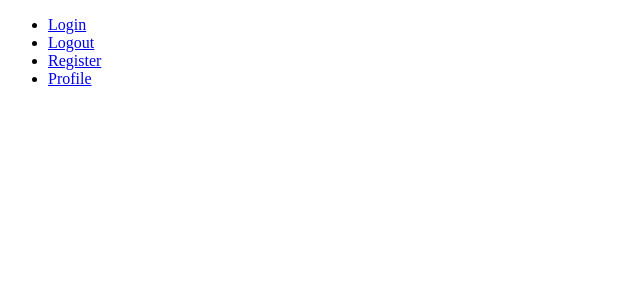
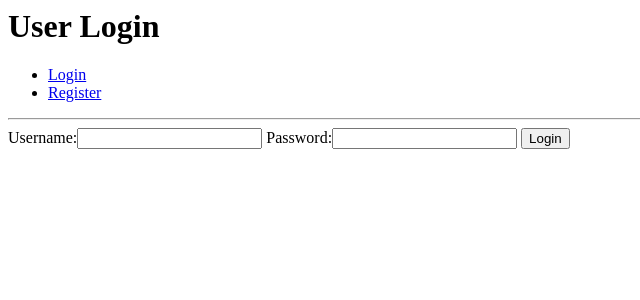
Before and after one commit to elkrojo/django-authentication, a Django app: page /accounts/login/ in a window 1280 px wide. Shown: the top 300 px of the page, without its empty margins (0-640 px from the left). Run offline with Django 3.2, Linux system fonts and the light colour scheme.

Commit message:
Added login and logout authentication & implemented inherited html blocks

```diff
--- /dev/null
+++ b/accounts/forms.py
@@ -0,0 +1,8 @@
+from django import forms
+
+
+class UserLoginForm(forms.Form):
+    """Form to be used to log users in"""
+
+    username = forms.CharField()
+    password = forms.CharField(widget=forms.PasswordInput)
--- a/accounts/templates/index.html
+++ b/accounts/templates/index.html
@@ -1,19 +1,5 @@
-<!DOCTYPE html>
-<html lang="en">
-    <head>
-        <meta charset="UTF-8">
-        <meta name="viewport" content="width=device-width, initial-scale=1.0">
-        <meta http-equiv="X-UA-Compatible" content="ie=edge">
-        <title>Django Auth</title>
-    </head>
-    <body>
-        <nav>
-            <ul>
-                <li><a href="#">Login</a></li>
-                <li><a href="#">Logout</a></li>
-                <li><a href="#">Register</a></li>
-                <li><a href="#">Profile</a></li>
-            </ul>
-        </nav>
-    </body>
-</html>
+{% extends 'base.html' %}
+
+{% block page_title %}Home Page{% endblock %}
+
+{% block page_heading %}Home{% endblock %}
--- /dev/null
+++ b/accounts/templates/login.html
@@ -0,0 +1,13 @@
+{% extends 'base.html' %}
+
+{% block page_title %}Login Page Page{% endblock %}
+
+{% block page_heading %}User Login{% endblock %}
+
+{% block content %}
+    <form action="" method="POST">
+            {% csrf_token %}
+            {{ login_form }}
+            <button type="submit">Login</button>
+        </form>
+{% endblock %}
--- a/accounts/views.py
+++ b/accounts/views.py
@@ -1,6 +1,42 @@
-from django.shortcuts import render
+from django.shortcuts import render, redirect, reverse
+from django.contrib import auth, messages
+from django.contrib.auth.decorators import login_required
+from accounts.forms import UserLoginForm
+
 
 # Create your views here.
 def index(request):
     """Return the index.html file"""
     return render(request, 'index.html')
+
+
+@login_required
+def logout(request):
+    """Log the user out"""
+    auth.logout(request)
+    messages.success(request, "You have successfully been logged out.")
+    return redirect(reverse('index'))
+
+
+def login(request):
+    """Return a login page"""
+    if request.user.is_authenticated:
+        return redirect(reverse('index'))
+    if request.method == "POST":
+        login_form = UserLoginForm(request.POST)
+
+        if login_form.is_valid():
+            user = auth.authenticate(username=request.POST["username"],
+                                     password=request.POST["password"])
+
+            if user:
+                auth.login(user=user, request=request)
+                messages.success(request, "You have successfully logged in!")
+                return redirect(reverse('index'))
+            else:
+                login_form.add_error(None, "Your username or password is incorrect.")
+
+    else:
+        login_form = UserLoginForm()
+
+    return render(request, 'login.html', {"login_form": login_form})
--- a/django_auth/settings.py
+++ b/django_auth/settings.py
@@ -55,7 +55,7 @@ ROOT_URLCONF = 'django_auth.urls'
 TEMPLATES = [
     {
         'BACKEND': 'django.template.backends.django.DjangoTemplates',
-        'DIRS': [],
+        'DIRS': [os.path.join(BASE_DIR, 'templates')],
         'APP_DIRS': True,
         'OPTIONS': {
             'context_processors': [
@@ -119,3 +119,5 @@ USE_TZ = True
 # https://docs.djangoproject.com/en/1.11/howto/static-files/
 
 STATIC_URL = '/static/'
+
+MESSAGE_STORAGE = "django.contrib.messages.storage.session.SessionStorage"
--- a/django_auth/urls.py
+++ b/django_auth/urls.py
@@ -15,9 +15,11 @@ Including another URLconf
 """
 from django.conf.urls import url
 from django.contrib import admin
-from accounts.views import index
+from accounts.views import index, logout, login
 
 urlpatterns = [
     url(r'^admin/', admin.site.urls),
-    url(r'$', index),
+    url(r'^$', index, name="index"),
+    url(r'^accounts/logout/$', logout, name="logout"),
+    url(r'^accounts/login/$', login, name="login"),
 ]
--- /dev/null
+++ b/templates/base.html
@@ -0,0 +1,29 @@
+<html>
+    <head>
+        <title>{% block page_title %}{% endblock %}</title>
+    </head>
+    <body>
+        <h1>{% block page_heading %}{% endblock %}</h1>
+
+        <nav>
+            <ul>
+                {% if user.is_authenticated %}
+                    <li><a href="#">Profile</a></li>
+                    <li><a href="{% url 'logout' %}">Logout</a></li>
+                {% else %}
+                    <li><a href="{% url 'login' %}">Login</a></li>
+                    <li><a href="#">Register</a></li>
+                {% endif %}
+            </ul>
+        </nav>
+        <hr>
+        {% if messages %}
+        <div>
+            {% for message in messages %}
+                {{ message }}
+            {% endfor %}
+        </div>
+        {% endif %}
+        {% block content %}{% endblock %}
+    </body>
+</html>
```
Also changed, not shown: db.sqlite3.
